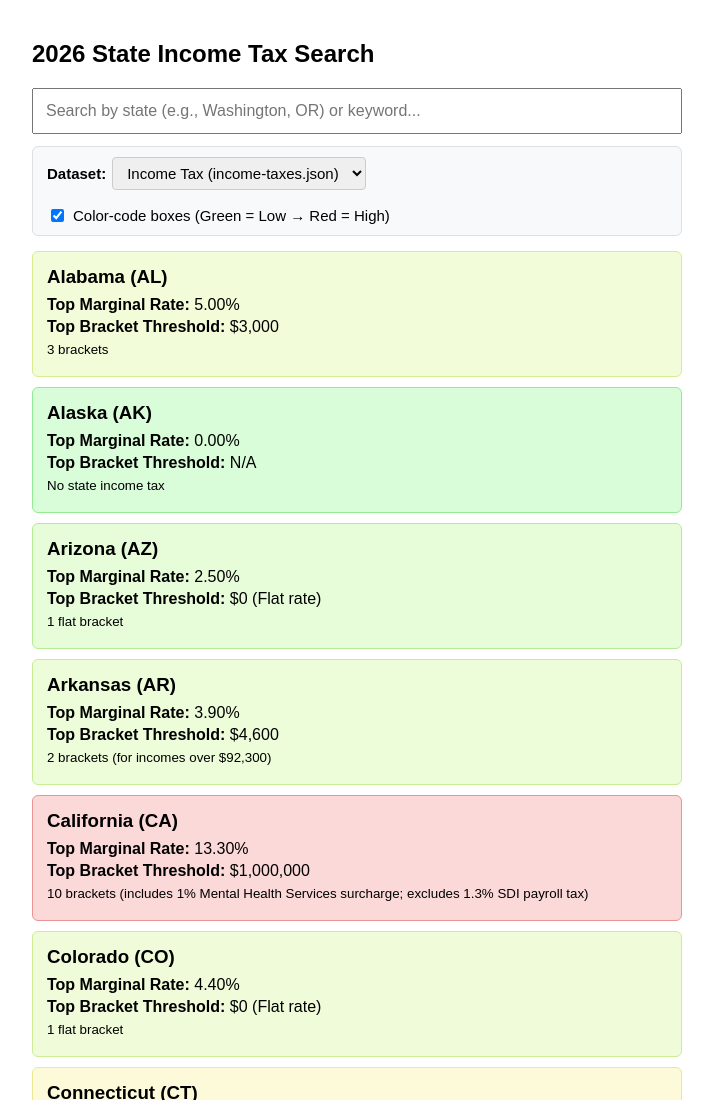
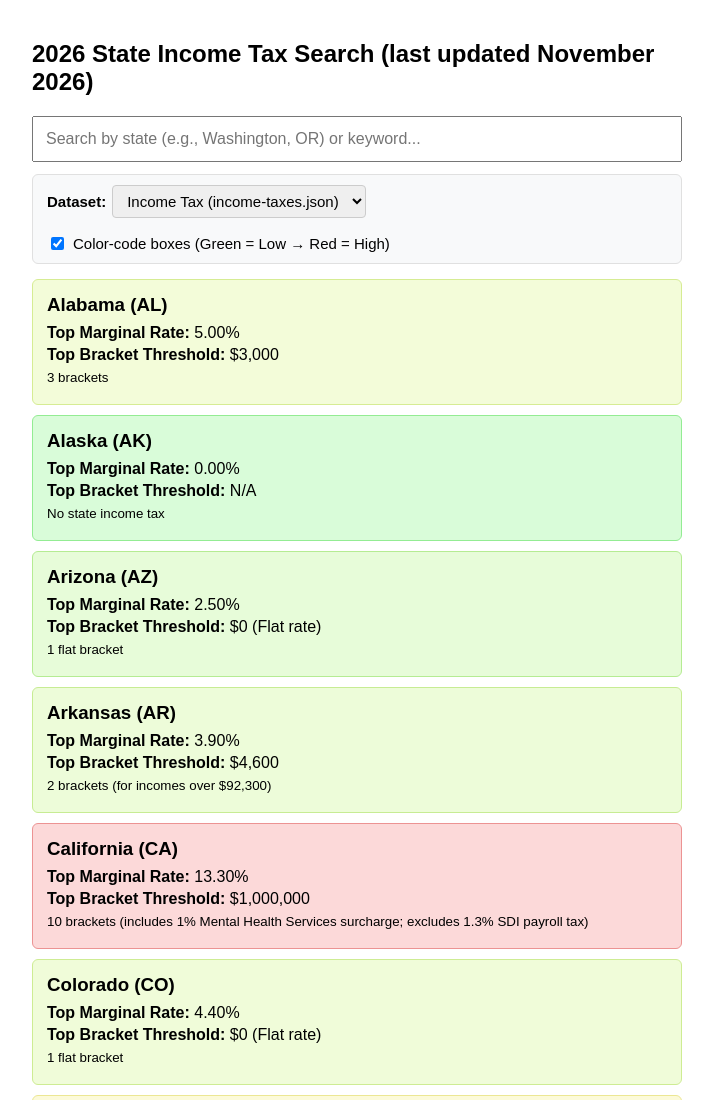
Before and after one commit to bohdanlynets/state_taxes, a plain HTML site: page index.html in a window 1280 px wide. Shown: the top 1100 px of the page, without its empty margins (283-996 px from the left). Drawn offline with Linux system fonts and the light colour scheme.

Commit message:
Update page title and header for tax search

```diff
--- a/index.html
+++ b/index.html
@@ -66,7 +66,7 @@
   </head>
   <body>
     <h2 id="pageTitle">
-      2026 State Income Tax Search (last updated November 2026)
+      State Taxes Search
     </h2>
     <input
       type="text"
@@ -111,8 +111,8 @@
             : './sales-taxes.json';
         titleEl.innerText =
           currentMode === 'income'
-            ? '2026 State Income Tax Search'
-            : '2026 State Sales Tax Search';
+            ? '2026 State Income Tax Search (last updated November 2026)'
+            : '2026 State Sales Tax Search (last updated November 2026)';
 
         resultsDiv.innerHTML = 'Loading data...';
 
```
